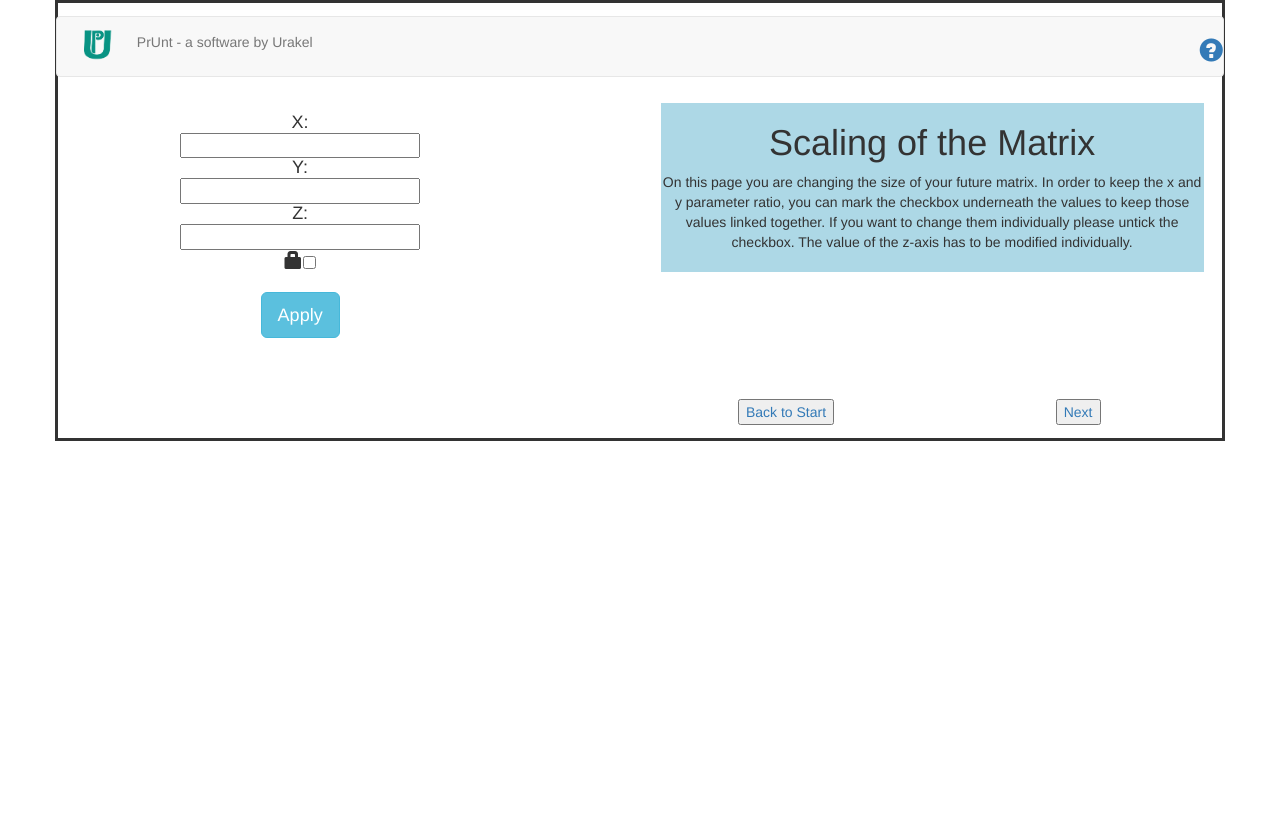
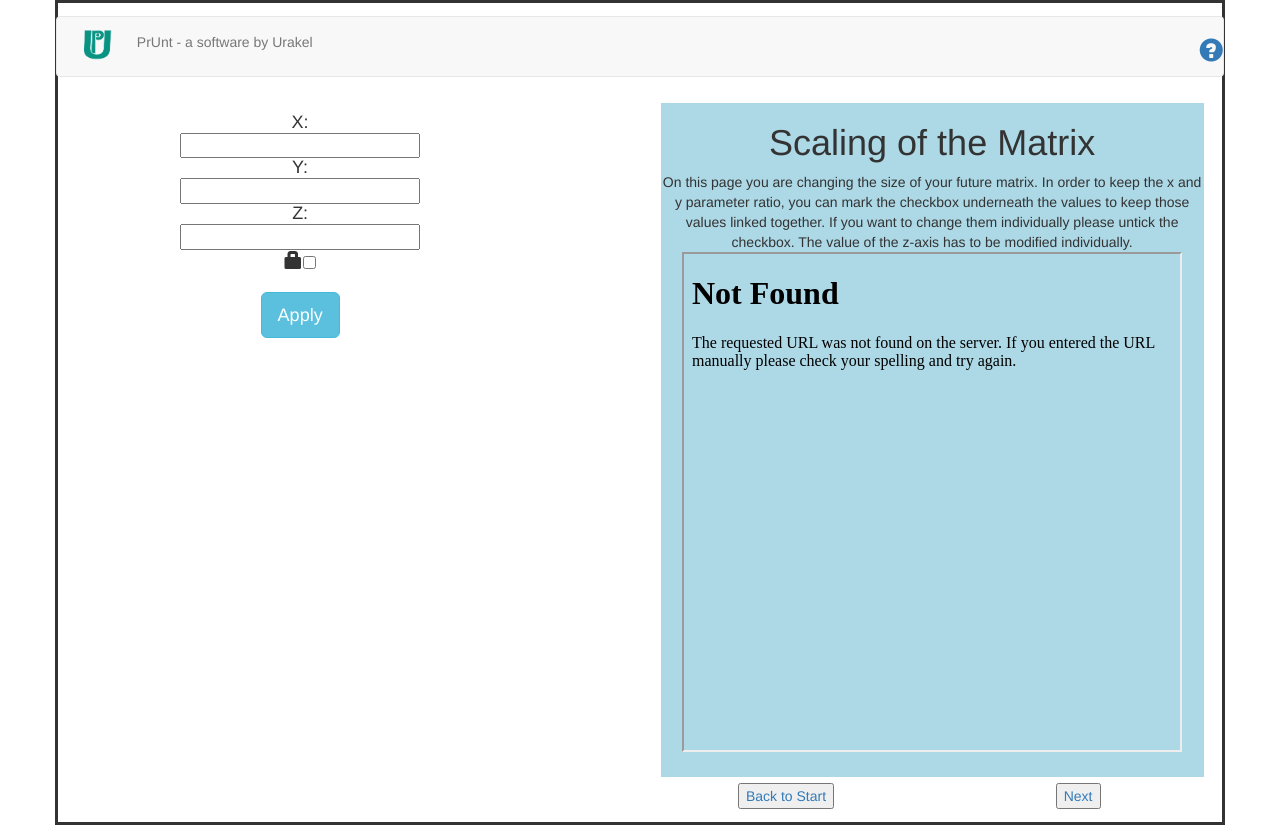
Before and after one commit to Armylie/Urakel, a Flask app: template app/templates/scale.html in a window 1280 px wide. Before the commit the page ends 441 px from the top, so only its background shows below. Run offline with Flask 2, Linux system fonts and the light colour scheme; the template is opened without the code that fills it: values that come from a table or form of the project are taken from there, others are empty; some libraries are stand-ins or nearby versions.

Commit message:
Update scale.html
Added Preview

```diff
--- a/app/templates/scale.html
+++ b/app/templates/scale.html
@@ -89,6 +89,7 @@
                     On this page you are changing the size of your future matrix. In order to keep the x and y parameter ratio, you
                     can mark the checkbox underneath the values to keep those values linked together. If you want to change them
                     individually please untick the checkbox. The value of the z-axis has to be modified individually.
+                    <iframe id="Vorschaubild" src="//localhost:5000/Render"" height="500" width="500"></iframe>
                 </div>
             </div>
             <br>
```
